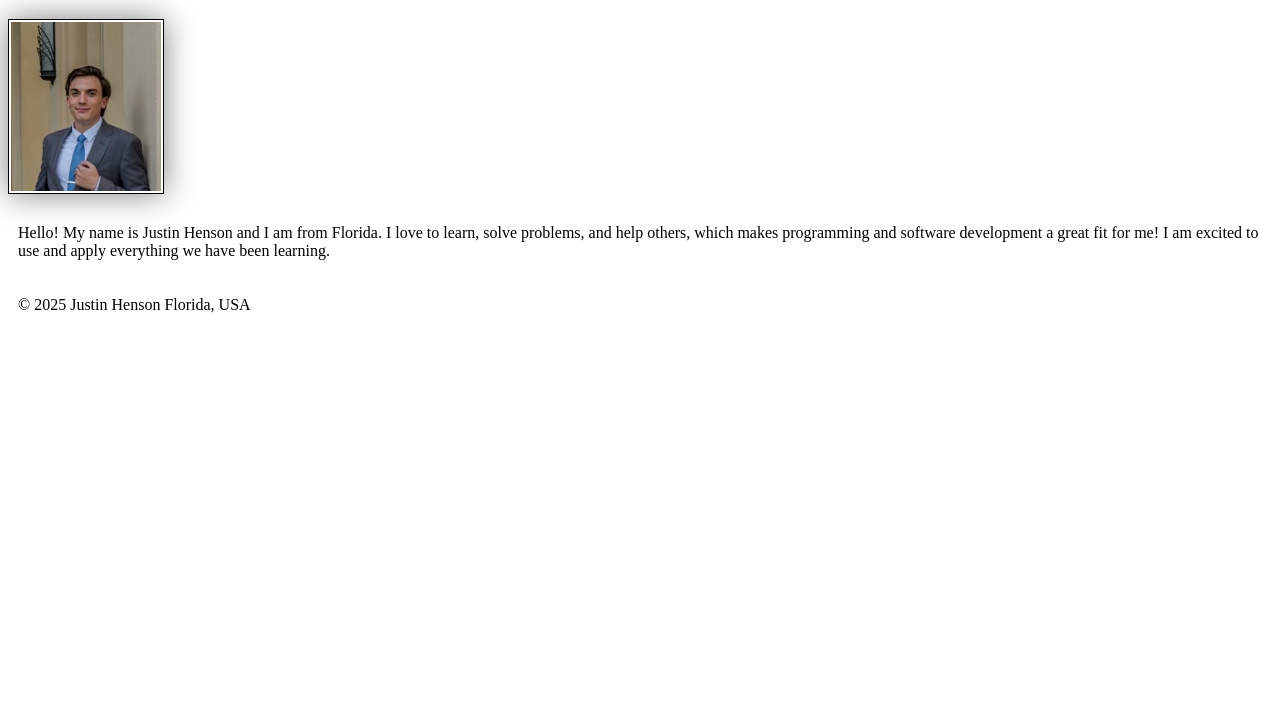
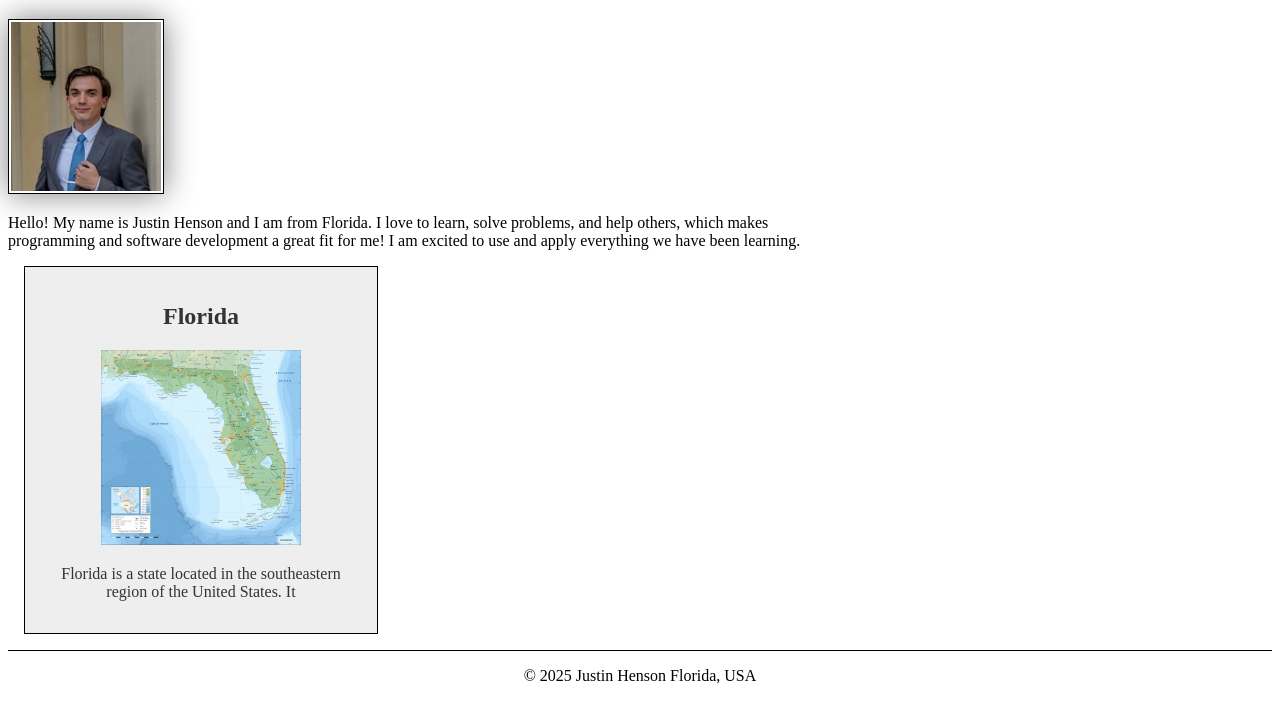
Before and after one commit to justhens/wdd130, a plain HTML site: page index.html in a window 1280 px wide. Shown: the part 205-906 px from the top of the page. Before the commit the page ends 800 px from the top, so only its background shows below. Drawn offline with Linux system fonts and the light colour scheme.

Commit message:
Home page enhancement

```diff
--- a/index.html
+++ b/index.html
@@ -6,6 +6,9 @@
     <meta charset="UTF-8">
     <meta name="viewport" content="width=device-width, initial-scale=1.0">
     <title>Justin Henson | WDD 130</title>
+    <meta name="description" content="Justin Henson's WDD 130 Homepage">
+    <meta name="author" content="Justin Henson">
+
 </head>
 
 <body>
@@ -23,6 +26,12 @@
             makes programming and software development a great fit for me! I am excited to use and apply everything we
             have been learning.</p>
     </main>
+    <aside>
+        <h2> Florida </h2>
+        <img src="images/florida-map.jpg" alt="Map of Florida" width="200">
+        <p>Florida is a state located in the southeastern region of the United States. It
+
+    </aside>
     <footer>
         <p> © 2025 Justin Henson Florida, USA
 
--- a/styles/styles.css
+++ b/styles/styles.css
@@ -10,7 +10,7 @@ nav a {
 h1 {
     color: darkblue;
 }
-img {
+main img {
     width: 150px;
     height: auto;
     border: 1px solid black;
@@ -19,5 +19,28 @@ img {
 
 }
 p {
-    padding: 10px;
+    padding: 0;
 }
+
+main {
+    max-width: 840px;
+}
+
+aside {
+    background-color: #eee;
+    padding: 1rem;
+    margin: 1rem;
+    border: 1px solid rgb(0, 0, 0.2);
+    width: 20rem;
+    text-align: center;
+    color: #333;
+}
+aside img {
+    width: 200px;
+    height: auto;
+}
+footer {
+    text-align: center;
+    border-top: 1px solid #000;
+    margin-top: 15px;
+}
```
Also changed, not shown: images/florida-map.jpg (added).
